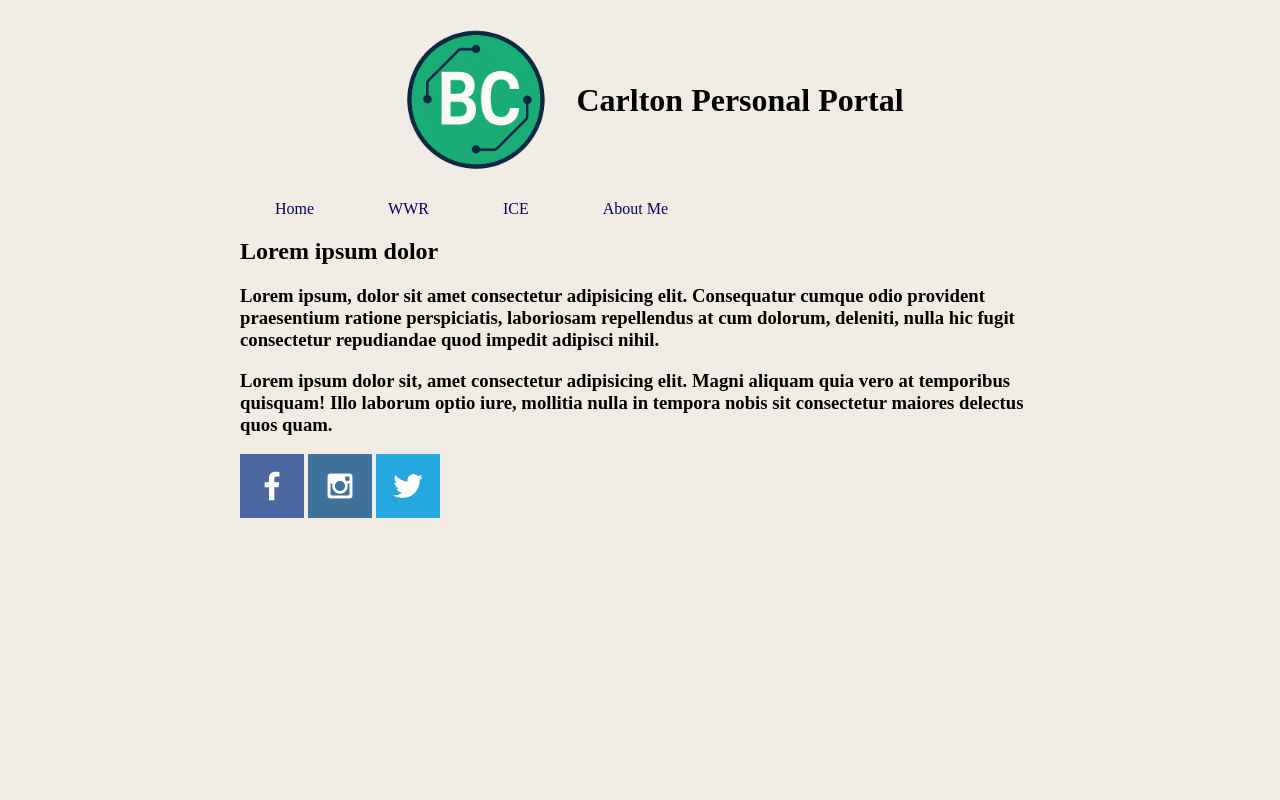
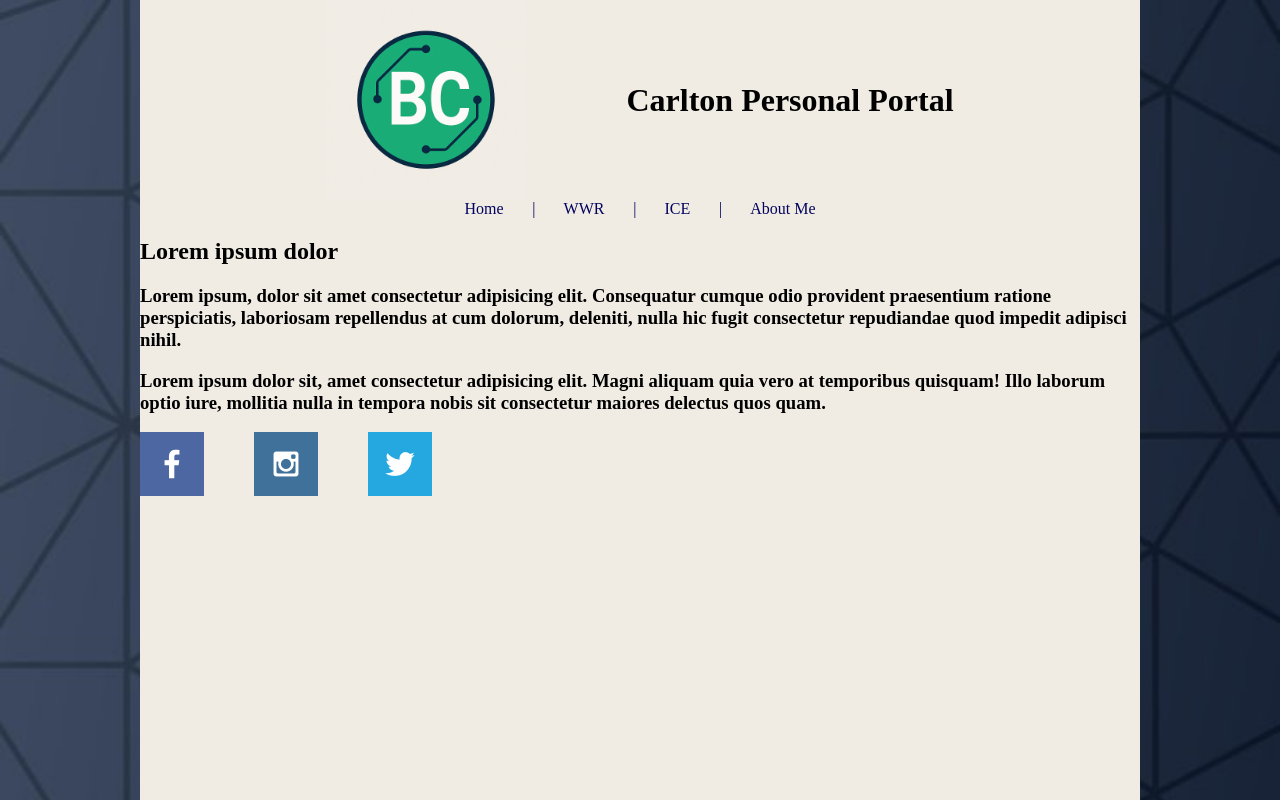
Before and after one commit to carlbryson205/WDD-130, a plain HTML site: page portal_page/index.html in a window 1280 px wide. Drawn offline with Linux system fonts and the light colour scheme.

Commit message:
added wrapper class to body and did styling

```diff
--- a/portal_page/index.html
+++ b/portal_page/index.html
@@ -9,6 +9,7 @@
 </head>
 
 <body>
+    <div class="wrapper">
         <header>
             <img src="images/bryson_carlton_portal.png" alt="portal_BC_logo">
             <h1>Carlton Personal Portal</h1>
@@ -22,20 +23,28 @@
             </nav>
             <div>
                 <h2>Lorem ipsum dolor</h2>
-            <h3>Lorem ipsum, dolor sit amet consectetur adipisicing elit. Consequatur cumque odio provident praesentium
+                <h3>
+                    Lorem ipsum, dolor sit amet consectetur adipisicing elit. Consequatur cumque odio provident
+                    praesentium
                     ratione perspiciatis, laboriosam repellendus at cum dolorum, deleniti, nulla hic fugit consectetur
                     repudiandae quod impedit adipisci nihil.
                 </h3>
             </div>
-        <h3>Lorem ipsum dolor sit, amet consectetur adipisicing elit. Magni aliquam quia vero at temporibus quisquam!
-            Illo laborum optio iure, mollitia nulla in tempora nobis sit consectetur maiores delectus quos quam.</h3>
+            <div>
+                <h3>
+                    Lorem ipsum dolor sit, amet consectetur adipisicing elit. Magni aliquam quia vero at temporibus
+                    quisquam!
+                    Illo laborum optio iure, mollitia nulla in tempora nobis sit consectetur maiores delectus quos quam.
+                </h3>
+            </div>
 
         </main>
         <footer>
             <a href="#"><img src="images/facebook.png" alt="facebook"></a>
             <a href="#"><img src="images/instagram.png" alt="instagram"></a>
-        <a href="#"><img src="images/twitter.png" alt=""></a>
+            <a href="#"><img src="images/twitter.png" alt="twitter"></a>
         </footer>
+    </div>
 </body>
 
 </html>
--- a/portal_page/styles/style.css
+++ b/portal_page/styles/style.css
@@ -1,13 +1,25 @@
 body {
-    margin: auto;
+    margin: 0;
+    background-image: url("../images/geometric_pattern_background.jpg");
+    background-size: cover;
+    background-repeat: no-repeat;
+    background-position: center;
+}
+
+
+
+.wrapper {
+    max-width: 1000px;
+    margin: 0 auto;
     background-color: #f0ece4;
-    max-width: 800px;
+    min-height: 100vh;
 }
 
 header {
     display: flex;
     align-items: center;
     justify-content: center;
+    gap: 100px;
 }
 
 header img {
@@ -18,9 +30,30 @@ nav a {
     text-align: center;
     color: #03045E;
     text-decoration: none;
-    padding: 35px;
+    position: relative;
 }
 
 nav {
-    columns: 1/3;
+    display: flex;
+    align-items: center;
+    justify-content: center;
+    gap: 60px;
 }
+
+
+/* Add the line after each link */
+nav a:not(:last-child)::after {
+    content: "|";
+    position: absolute;
+    right: -2rem;
+    color: #03045E;
+}
+
+
+
+
+
+footer {
+    display: flex;
+    gap: 50px;
+}
```
Also changed, not shown: portal_page/images/geometric_pattern_background.jpg (added). Lines whose indentation alone changed are shown as unchanged.
